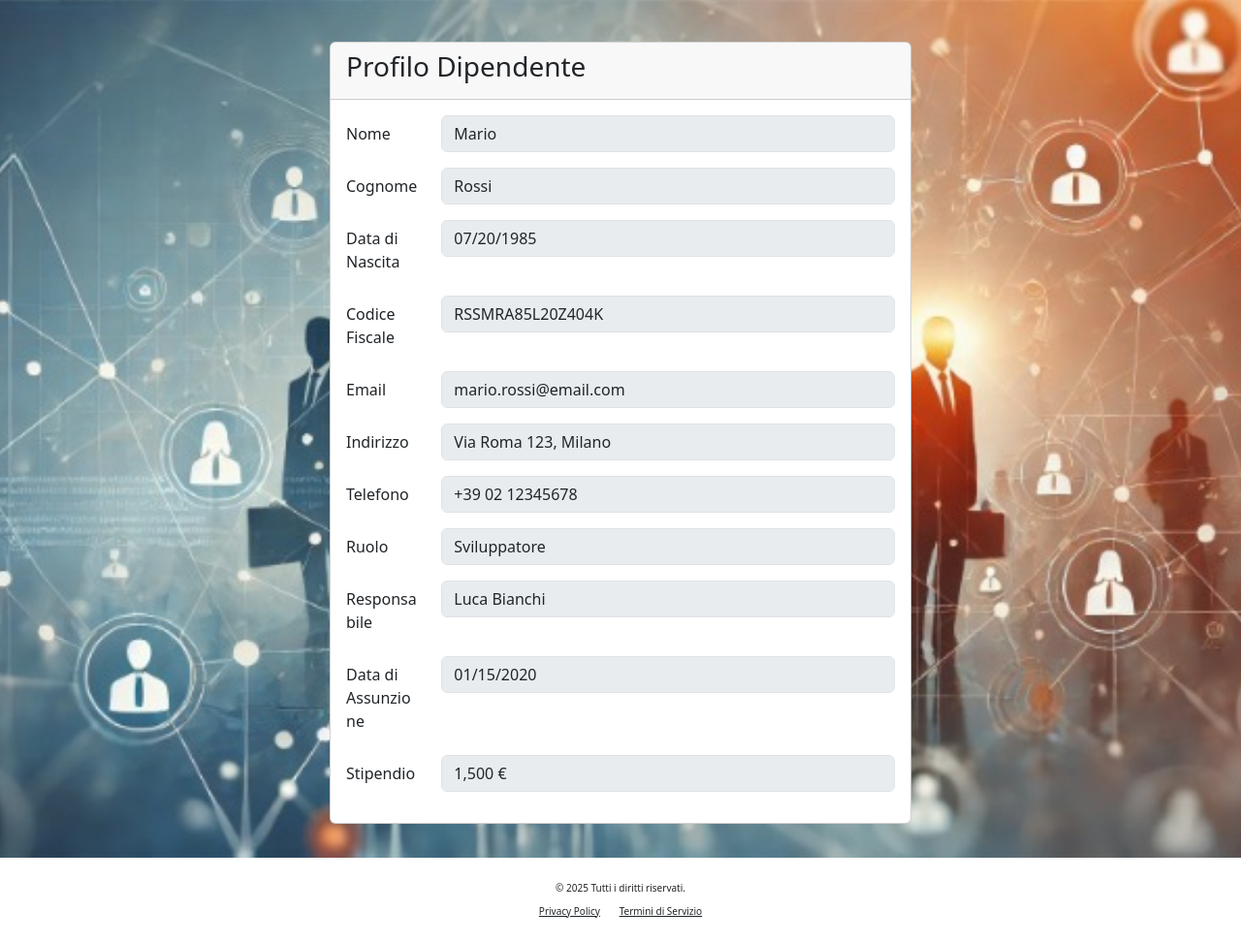
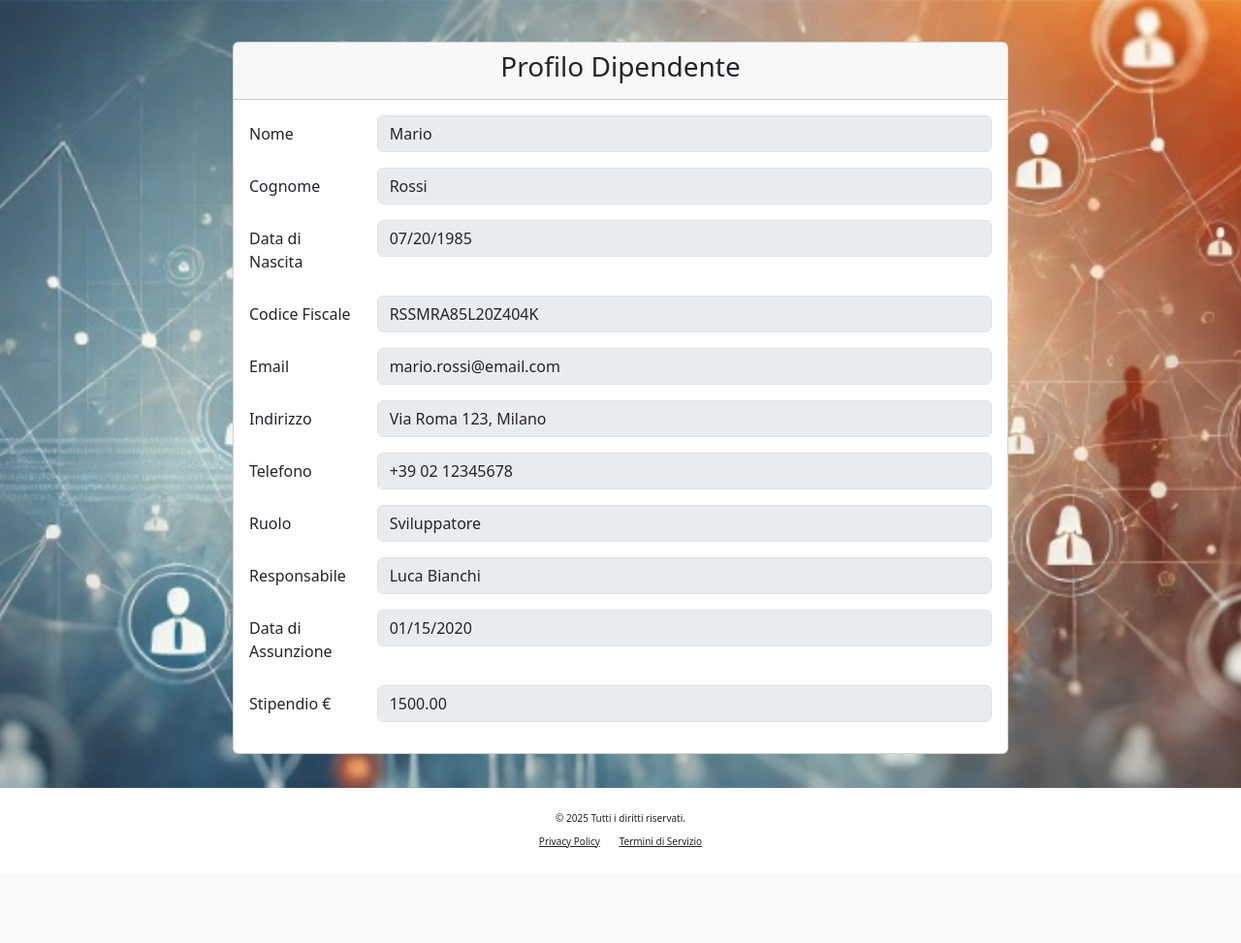
Before and after one commit to LorenzoSiena/HRMS-Human-Resource-Management-System, a Django app: page /profilo in a window 1280 px wide. Shown: the part 77-1050 px from the top of the page at 97% size. After the commit the page ends 952 px from the top, so only its background shows below. Run offline with Django 3.2, Linux system fonts and the light colour scheme.

Commit message:
Migliorato il CSS

```diff
--- a/hrms_project/hrms_app/templates/hrms_app/profilo.html
+++ b/hrms_project/hrms_app/templates/hrms_app/profilo.html
@@ -3,30 +3,60 @@
 {% block content %}
 
 <style>
-
-/* Impostiamo un'altezza massima per la card e abilitiamo lo scroll */
+/* Modifica della card per farla più lunga */
 .card-body {
-    max-height: 800px; /* Imposta l'altezza massima desiderata per la card */
-    overflow-y: auto;  /* Abilita lo scroll verticale */
+    max-height: none;
+    overflow-y: auto;
 }
 
 /* Allungare il contenitore per dare più spazio */
 .container.mt-2 {
-    width: 100%; /* Assicuriamo che la larghezza sia del 100% */
-    padding: 15px; /* Un po' di padding per evitare che il contenuto si tocchi ai bordi */
-    box-sizing: border-box; /* Assicura che il padding venga considerato nella larghezza */
+    width: 100%;
+    padding: 15px;
+    box-sizing: border-box;
     display: flex;
-    justify-content: center; /* Centra orizzontalmente */
-    align-items: center; /* Centra verticalmente */
-
+    justify-content: center;
+    align-items: center;
 }
 
 /* Impostiamo un massimo per la larghezza della card */
 .card {
-    max-width: 600px; /* Aggiungi una larghezza massima alla card */
-    width: 100%; /* La card si adatta al contenitore */
+    max-width: 800px;
+    width: 100%;
+    min-height: 600px;
 }
 
+/* Gestione del formato per lo stipendio */
+.stipendio-input {
+    display: flex;
+    align-items: center;
+}
+
+.stipendio-input input {
+    width: 80%;
+    padding-right: 50px;
+}
+
+/* Centra il titolo */
+.card-header h3 {
+    text-align: center; /* Centra il titolo */
+}
+
+/* Cambia il colore di bordo al passaggio del mouse con il colore primary */
+input:hover, select:hover, textarea:hover {
+    border-color: #007bff !important;  /* Colore primary di Bootstrap */
+}
+
+/* Cambia il colore del bordo e aggiungi un'ombra al focus */
+input:focus, select:focus, textarea:focus {
+    border-color: #007bff !important;  /* Colore primary di Bootstrap */
+    box-shadow: 0 0 5px rgba(0, 123, 255, 0.5);  /* Effetto ombra */
+}
+
+/* Cambia il colore di sfondo al passaggio del mouse */
+input:hover, select:hover, textarea:hover {
+    background-color: #f1f1f1;  /* Un leggero cambio di sfondo al passaggio del mouse */
+}
 </style>
 
 <div class="container mt-2">
@@ -115,11 +145,11 @@
                     </div>
                 </div>
 
-                 <!-- Stipendio -->
+                <!-- Stipendio senza simbolo euro -->
                 <div class="mb-3 row">
-                    <label for="stipendio" class="col-sm-2 col-form-label">Stipendio</label>
+                    <label for="stipendio" class="col-sm-2 col-form-label">Stipendio €</label>
                     <div class="col-sm-10">
-                        <input type="text" class="form-control" id="stipendio" value="1,500 €" disabled>
+                        <input type="text" class="form-control" id="stipendio" value="1500.00" disabled>
                     </div>
                 </div>
             </form>
@@ -127,5 +157,17 @@
     </div>
 </div>
 
+<script>
+    // JavaScript per formattare lo stipendio con due decimali
+    window.onload = function() {
+        var stipendioInput = document.getElementById('stipendio');
+
+        // Formatta il valore come numero con due decimali
+        var stipendioValue = parseFloat(stipendioInput.value).toFixed(2);
+
+        // Aggiorna il campo con il valore formattato
+        stipendioInput.value = stipendioValue;
+    }
+</script>
 
 {% endblock %}
```
